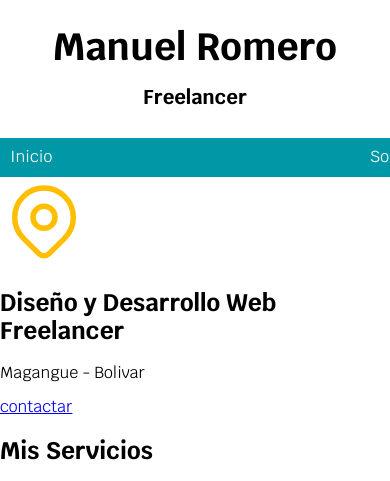
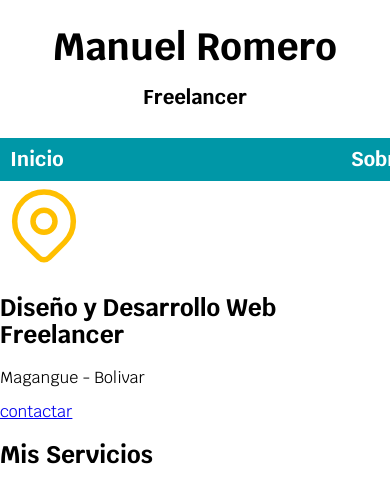
Before and after one commit to maalroba22/proyectoshtmlcss, a plain HTML site: page index.html in a window 390 px wide. Shown: the top 481 px of the page. Drawn offline with Linux system fonts and the light colour scheme.

Commit message:
add media query :style.css

```diff
--- a/css/style.css
+++ b/css/style.css
@@ -26,6 +26,7 @@ body {
   font-size: 2rem;
 }
 .contenedor{
+
   width: 120rem;
   margin: 0 auto;
 }
@@ -33,14 +34,23 @@ body {
   background-color: var(--secundario);
 }
 .navegacion__principal {
-  padding: 1rem;
   display: flex;
-  justify-content: flex-end;
   justify-content: space-between;
 
 }
 .navegacion__principal a{
  color: var(--blanco);
  text-decoration: none;
+ font-size: 2rem;
+ font-weight: 700;
+ padding: 1rem;
+}
+.navegacion__principal a:hover{
+
+ background-color: var(--primario);
+ color: var(--oscuro);
 
 }
+@media (min-width: 480) {
+
+}
```
